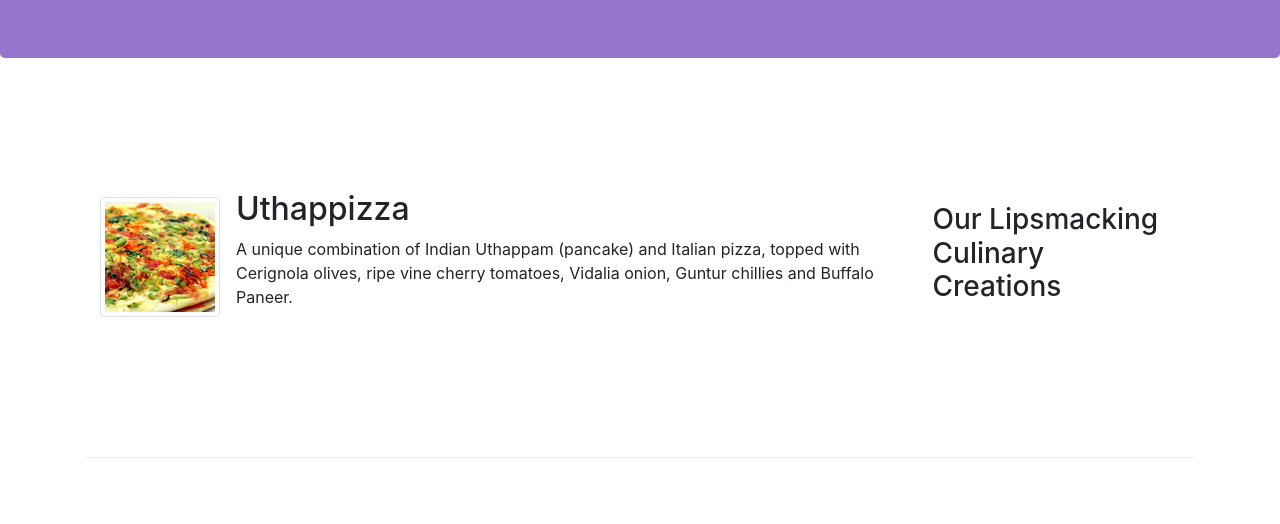
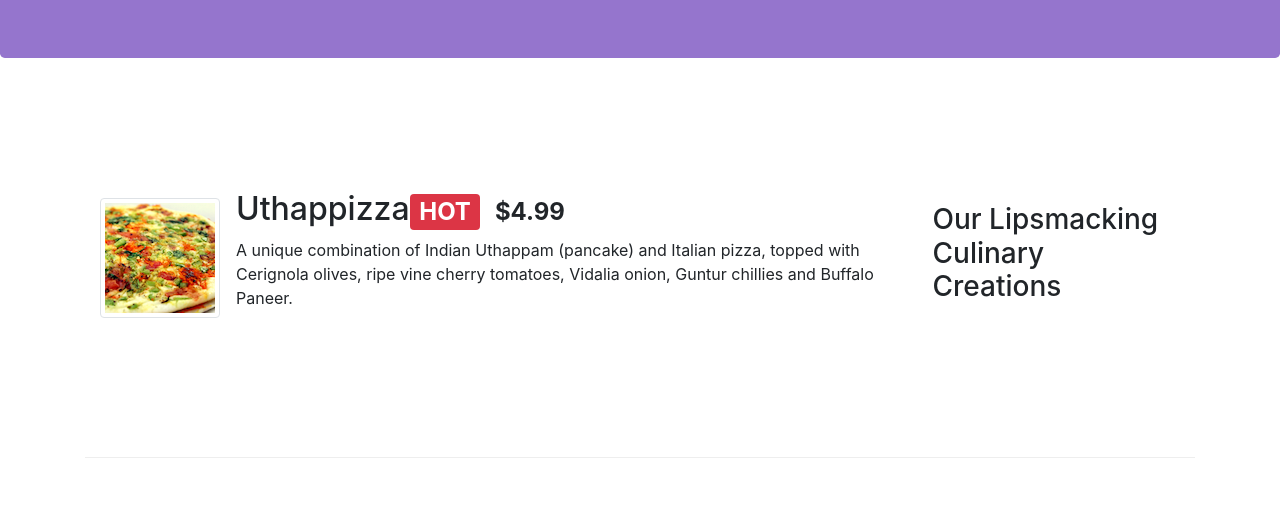
Before and after one commit to SARTHAK-27/Front-end-with-Bootstrap, a website: page index.html in a window 1280 px wide. Shown: the part 276-800 px from the top of the page. Drawn offline with nearby package versions, Linux system fonts and the light colour scheme.

Commit message:
Alerting Users

```diff
--- a/index.html
+++ b/index.html
@@ -57,7 +57,7 @@
                 <div class="media">
                     <img class="d-flex mr-3 img-thumbnail align-self-center" src="img/uthappizza.png" alt="uthappizza">
                     <div class="media-body">
-                <h2 class="mt-0">Uthappizza</h2>
+                <h2 class="mt-0">Uthappizza<span class="badge badge-danger">HOT</span><span class="badge badge-pill badge-secodary">$4.99</span></h2>
                 <p>A unique combination of Indian Uthappam (pancake) and Italian pizza, topped with Cerignola olives, ripe vine cherry tomatoes, Vidalia onion, Guntur chillies and Buffalo Paneer.</p>
                     </div>
             </div>
```
